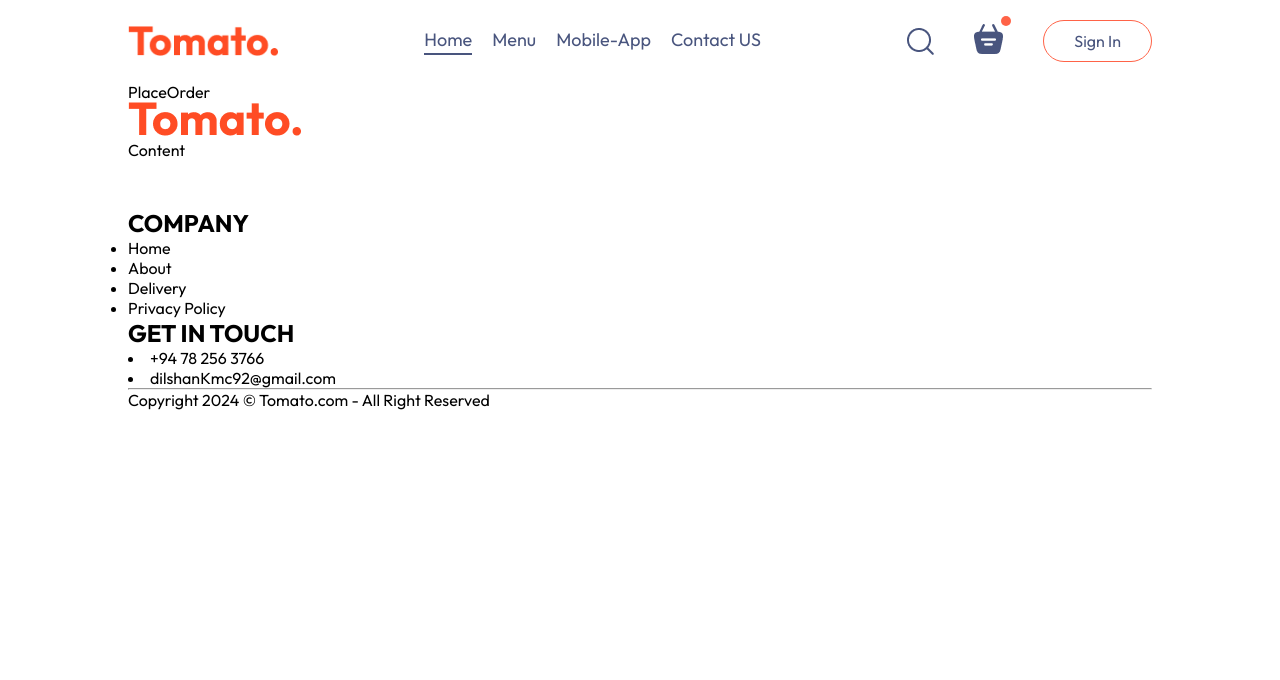
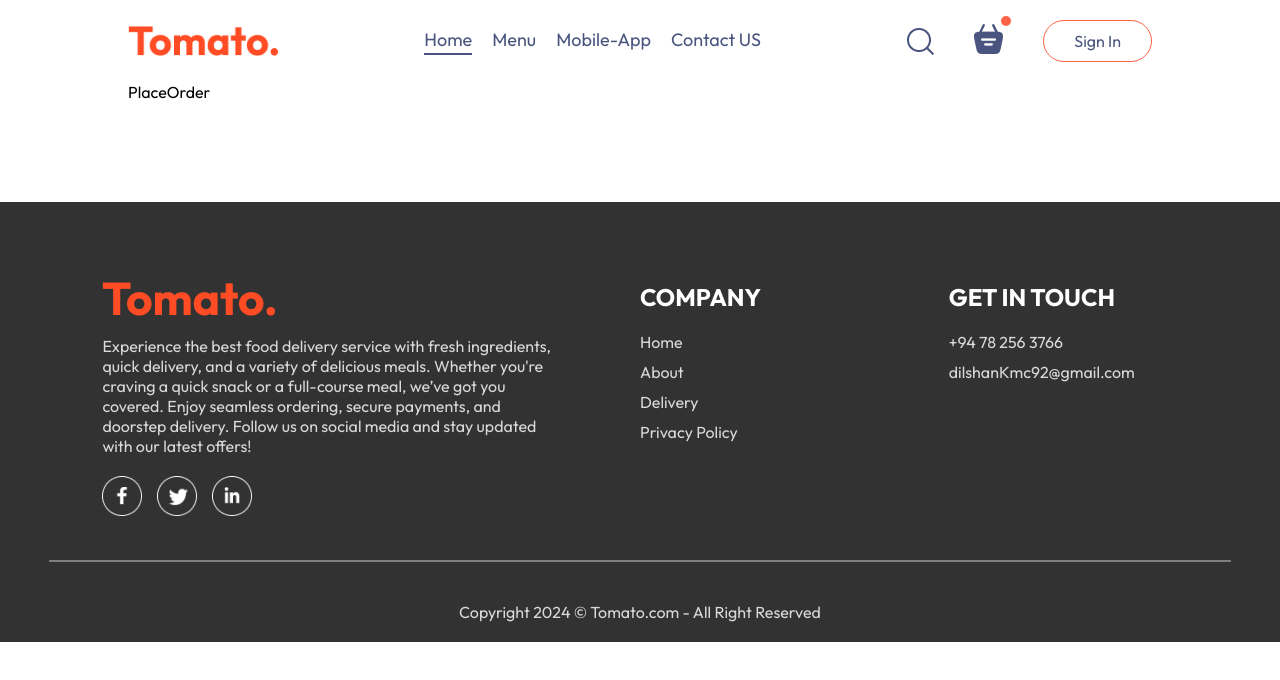
Before and after one commit to ChamithDilshanKahandawala/FullStack-FoodDelivery-App, a React (Vite) app in the folder frontend/: page /order in a window 1280 px wide. Shown: the top 680 px of the page. Built offline with nearby package versions, Linux system fonts and the light colour scheme; a web font is replaced by a local one.

Commit message:
add css to the footer and complete footer design

```diff
--- a/frontend/src/App.jsx
+++ b/frontend/src/App.jsx
@@ -8,14 +8,17 @@ import Footer from './Components/Footer/Footer'
 
 const App = () => {
   return (
-    <div className="app">
+    <div>
+      <div className="app">
       <Navbar/>
       <Routes>
         <Route path = '/' element={<Home/>}/>
         <Route path = '/cart' element={<Cart/>}/>
         <Route path='/order' element={<PlaceOrder/>}/>
       </Routes>
-      <Footer/>
+
+    </div>
+    <Footer/>
     </div>
   )
 }
--- a/frontend/src/Components/Footer/Footer.css
+++ b/frontend/src/Components/Footer/Footer.css
@@ -0,0 +1,52 @@
+.footer{
+    color: #d9d9d9;
+    background-color:#323232 ;
+    width: 100%;
+    display: flex;
+    flex-direction: column;
+    align-items: center;
+    gap: 20px;
+    padding: 20px 8vw;
+    padding-top: 80px;
+    margin-top: 100px;
+}
+
+.footer_content{
+    width: 100%;
+    display: grid;
+    grid-template-columns: 2fr 1fr 1fr;
+    gap:  80px;
+}
+
+.footerContent_left, .footerContent_Center, .footerContent_Right{
+    display: flex;
+    flex-direction: column;
+    align-items: start;
+    gap: 20px;
+}
+
+.footerContent_left li , .footerContent_Center li , .footerContent_Right li{
+    list-style: none;
+    margin-bottom: 10px;
+    cursor: pointer;
+}
+
+.footerContent_Center h2 , .footerContent_Right h2{
+    color: white;
+}
+
+.footerSocial_Icons img{
+    margin-right: 15px;
+    width: 40px;
+    cursor: pointer;
+
+
+}
+
+.footer hr{
+    width: 110%;
+    height: 2px;
+    margin: 20px 0;
+    background-color: gray;
+    border: none;
+}
--- a/frontend/src/Components/Footer/Footer.jsx
+++ b/frontend/src/Components/Footer/Footer.jsx
@@ -8,7 +8,9 @@ const Footer = () => {
         <div className="footer_content">
             <div className="footerContent_left">
                 <img src={assets.logo} alt="" srcset="" />
-                <p>Content</p>
+                <p>Experience the best food delivery service with fresh ingredients,
+                     quick delivery, and a variety of delicious meals. Whether you're craving a quick snack or a full-course meal,
+                     we’ve got you covered. Enjoy seamless ordering, secure payments, and doorstep delivery. Follow us on social media and stay updated with our latest offers!</p>
                 <div className="footerSocial_Icons">
                     <img src={assets.facebook_icon} alt="" />
                     <img src={assets.twitter_icon} alt="" />
@@ -28,8 +30,10 @@ const Footer = () => {
             </div>
             <div className="footerContent_Right">
                 <h2>GET IN TOUCH</h2>
-                <li>+94 78 256 3766</li>
-                <li>dilshanKmc92@gmail.com</li>
+                <ul>
+                    <li>+94 78 256 3766</li>
+                    <li>dilshanKmc92@gmail.com</li>
+                </ul>
 
             </div>
         </div>
```
Also changed, not shown: frontend/src/Components/AppDownload/AppDownload.css (added), frontend/src/Components/AppDownload/AppDownload.jsx (added).
